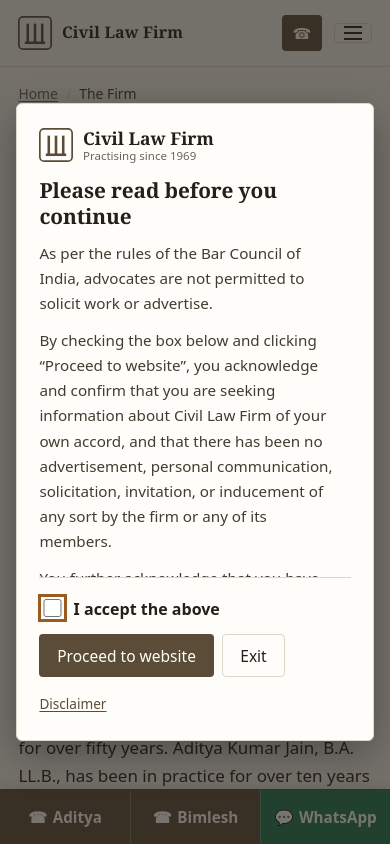
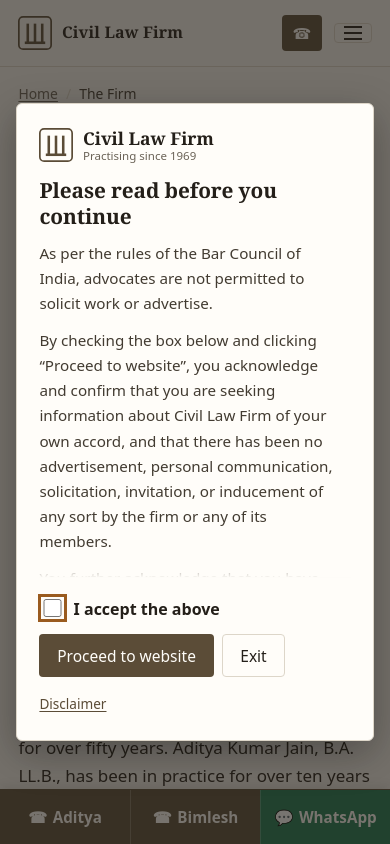
Before and after one commit to Pollyxdxtherapist/Civillawfirm, a PHP site: page /about/index.html in a window 390 px wide. Run offline with PHP 8.4, Linux system fonts and the light colour scheme.

Commit message:
Polish the acknowledgement overlay's scroll area
The notice scrolls inside the card so the checkbox and buttons stay in view on
a small screen. Fade the bottom edge of the scroll area and add padding under
the last line, so a clipped line reads as "there is more below" rather than as
a rendering fault.

Co-Authored-By: Claude Opus 5 <noreply@anthropic.com>
Claude-Session: https://claude.ai/code/session_01YZaomiyUqSu6JgUUBsf3MV

```diff
--- a/css/styles.css
+++ b/css/styles.css
@@ -740,8 +740,12 @@ code {
   max-height: 40vh;
   min-height: 5rem;
   overflow-y: auto;
-  padding: 0 .6rem .8rem 0;
+  padding: 0 .6rem 1.25rem 0;
   border-bottom: 1px solid var(--line);
+  /* Softens the cut where the text continues below, so a clipped line does not
+     look like a fault. The padding above keeps the last line clear of it. */
+  -webkit-mask-image: linear-gradient(to bottom, #000 calc(100% - 1.4rem), transparent 100%);
+          mask-image: linear-gradient(to bottom, #000 calc(100% - 1.4rem), transparent 100%);
 }
 .gate-body p { margin-bottom: .8em; }
 .gate-body p:last-child { margin-bottom: 0; }
```
